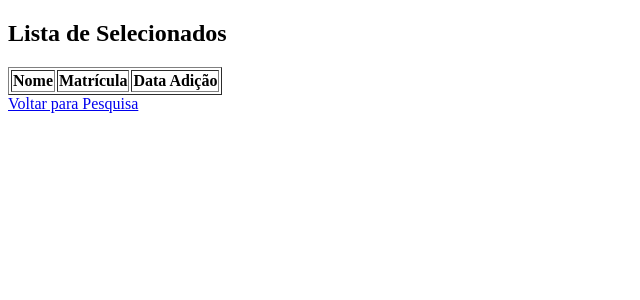
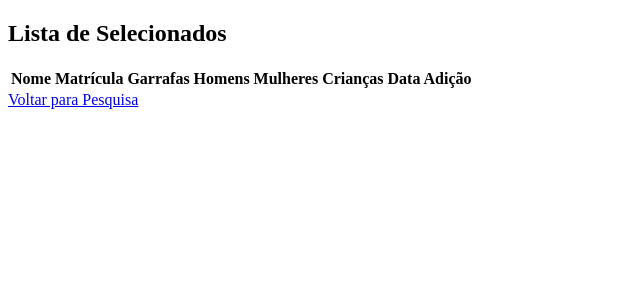
Before and after one commit to fernandopereira3/novela, a Flask app: page /lista-selecionados in a window 1280 px wide. Shown: the top 300 px of the page, without its empty margins (0-640 px from the left). Run offline with Flask 3, Linux system fonts and the light colour scheme; data that the repository does not hold is empty; some libraries are stand-ins or nearby versions.

Commit message:
agora acaba!

```diff
--- a/main.py
+++ b/main.py
@@ -1,4 +1,4 @@
-from flask import Flask, render_template, jsonify
+from flask import Flask, render_template, jsonify, request
 import pandas as pd
 import os
 import re
@@ -54,26 +54,32 @@ def pesquisa_matricula():
     return render_template('pesquisa.html', form=form, sentenciados=resultados)
 
 
+
 @app.route('/adicionar/<matricula>', methods=['POST'])
 def adicionar_lista(matricula):
     sentenciado = db.sentenciados.find_one({'matricula': matricula})
     if sentenciado:
         lista_selecionados = db.lista_selecionados
+        data = request.get_json()  # Get data from the request body
+
+        garrafas = data.get('garrafas', 0)
+        homens = data.get('homens', 0)
+        mulheres = data.get('mulheres', 0)
+        criancas = data.get('criancas', 0)
+
         lista_selecionados.insert_one({
             'nome': sentenciado['nome'],
             'matricula': sentenciado['matricula'],
-            'data_adicao': datetime.datetime.now()
-        })
-        # Criar DataFrame com os dados
-        import pandas as pd
-        df = pd.DataFrame({
-            'nome': [sentenciado['nome']],
-            'matricula': [sentenciado['matricula']],
+            'garrafas': garrafas,  # Access values from the request data
+            'homens': homens,
+            'mulheres': mulheres,
+            'criancas': criancas,
             'data_adicao': datetime.datetime.now()
         })
 
-        return jsonify({'status': 'success', 'message': 'Adicionado com sucesso', 'data': df.to_dict('records')})
+        return jsonify({'status': 'success', 'message': 'Adicionado com sucesso'})
     return jsonify({'status': 'error', 'message': 'Matrícula não encontrada'})
+
 @app.route('/lista-selecionados', methods=['GET'])
 def visualizar_lista():
     lista_selecionados = db.lista_selecionados.find()
--- a/templates/lista.html
+++ b/templates/lista.html
@@ -5,21 +5,25 @@
 </head>
 <body>
     <h2>Lista de Selecionados</h2>
-    <table id="tabela-selecionados" border="1">
+    <table id="tabela-selecionados">
         <tr>
             <th>Nome</th>
             <th>Matrícula</th>
+            <th>Garrafas</th>
+            <th>Homens</th>
+            <th>Mulheres</th>
+            <th>Crianças</th>
             <th>Data Adição</th>
         </tr>
         {% for item in lista %}
         <tr>
             <td>{{ item.nome }}</td>
             <td>{{ item.matricula }}</td>
-            <td>{{ item.data_adicao.strftime('%d/%m/%Y %H:%M') }}</td>
             <td>{{ item.garrafas }}</td>
             <td>{{ item.homens }}</td>
             <td>{{ item.mulheres }}</td>
             <td>{{ item.criancas }}</td>
+            <td>{{ item.data_adicao.strftime('%d/%m/%Y %H:%M') }}</td>
         </tr>
         {% endfor %}
     </table>
```
Also changed, not shown: static/styles.css (+10 -0 lines).
